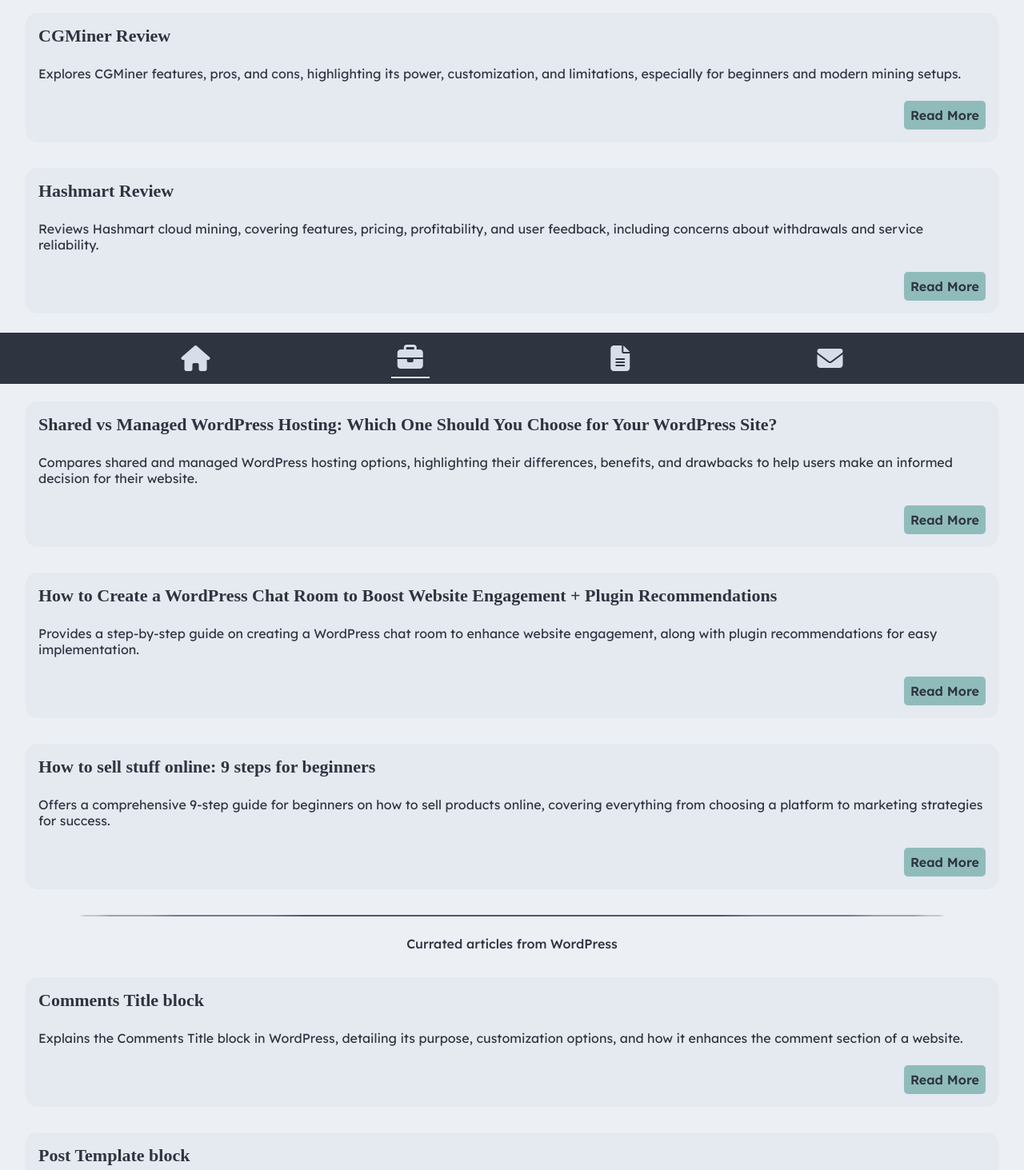
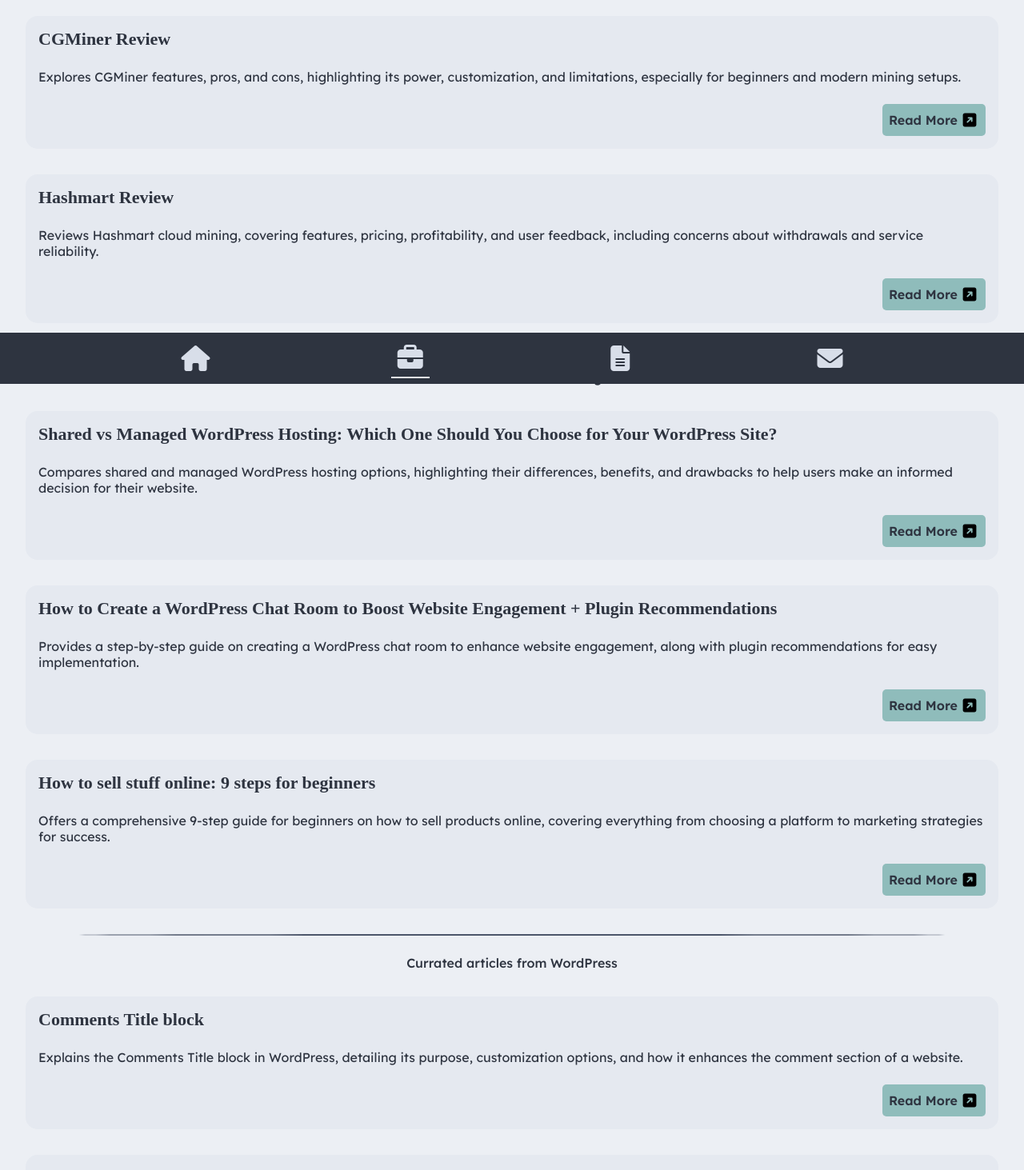
Before and after one commit to yogskr/seo-writing-portfolio, a React (Vite) app: page /portfolio in a window 1280 px wide. Shown: the part 320-1783 px from the top of the page at 80% size. Built offline with nearby package versions, Linux system fonts and the light colour scheme; a web font is replaced by a local one.

Commit message:
Add icons

```diff
--- a/src/components/cards/Cards.jsx
+++ b/src/components/cards/Cards.jsx
@@ -18,7 +18,14 @@ function bitdegreeCard() {
             rel="noopener noreferrer"
             className="button"
           >
-            Read More
+            <p>Read More</p>
+            <svg
+              className="arrow-button"
+              xmlns="http://www.w3.org/2000/svg"
+              viewBox="0 0 640 640"
+            >
+              <path d="M480 96C515.3 96 544 124.7 544 160L544 480C544 515.3 515.3 544 480 544L160 544C124.7 544 96 515.3 96 480L96 160C96 124.7 124.7 96 160 96L480 96zM368 360C368 373.3 378.7 384 392 384C405.3 384 416 373.3 416 360L416 248C416 234.7 405.3 224 392 224L280 224C266.7 224 256 234.7 256 248C256 261.3 266.7 272 280 272L334.1 272L231.1 375C221.7 384.4 221.7 399.6 231.1 408.9C240.5 418.2 255.7 418.3 265 408.9L368 305.9L368 360z" />
+            </svg>
           </a>
         </div>
       ))}
@@ -39,7 +46,14 @@ function hostingerCard() {
             rel="noopener noreferrer"
             className="button"
           >
-            Read More
+            <p>Read More</p>
+            <svg
+              className="arrow-button"
+              xmlns="http://www.w3.org/2000/svg"
+              viewBox="0 0 640 640"
+            >
+              <path d="M480 96C515.3 96 544 124.7 544 160L544 480C544 515.3 515.3 544 480 544L160 544C124.7 544 96 515.3 96 480L96 160C96 124.7 124.7 96 160 96L480 96zM368 360C368 373.3 378.7 384 392 384C405.3 384 416 373.3 416 360L416 248C416 234.7 405.3 224 392 224L280 224C266.7 224 256 234.7 256 248C256 261.3 266.7 272 280 272L334.1 272L231.1 375C221.7 384.4 221.7 399.6 231.1 408.9C240.5 418.2 255.7 418.3 265 408.9L368 305.9L368 360z" />
+            </svg>
           </a>
         </div>
       ))}
@@ -60,7 +74,14 @@ function wordpressCard() {
             rel="noopener noreferrer"
             className="button"
           >
-            Read More
+            <p>Read More</p>
+            <svg
+              className="arrow-button"
+              xmlns="http://www.w3.org/2000/svg"
+              viewBox="0 0 640 640"
+            >
+              <path d="M480 96C515.3 96 544 124.7 544 160L544 480C544 515.3 515.3 544 480 544L160 544C124.7 544 96 515.3 96 480L96 160C96 124.7 124.7 96 160 96L480 96zM368 360C368 373.3 378.7 384 392 384C405.3 384 416 373.3 416 360L416 248C416 234.7 405.3 224 392 224L280 224C266.7 224 256 234.7 256 248C256 261.3 266.7 272 280 272L334.1 272L231.1 375C221.7 384.4 221.7 399.6 231.1 408.9C240.5 418.2 255.7 418.3 265 408.9L368 305.9L368 360z" />
+            </svg>
           </a>
         </div>
       ))}
```
